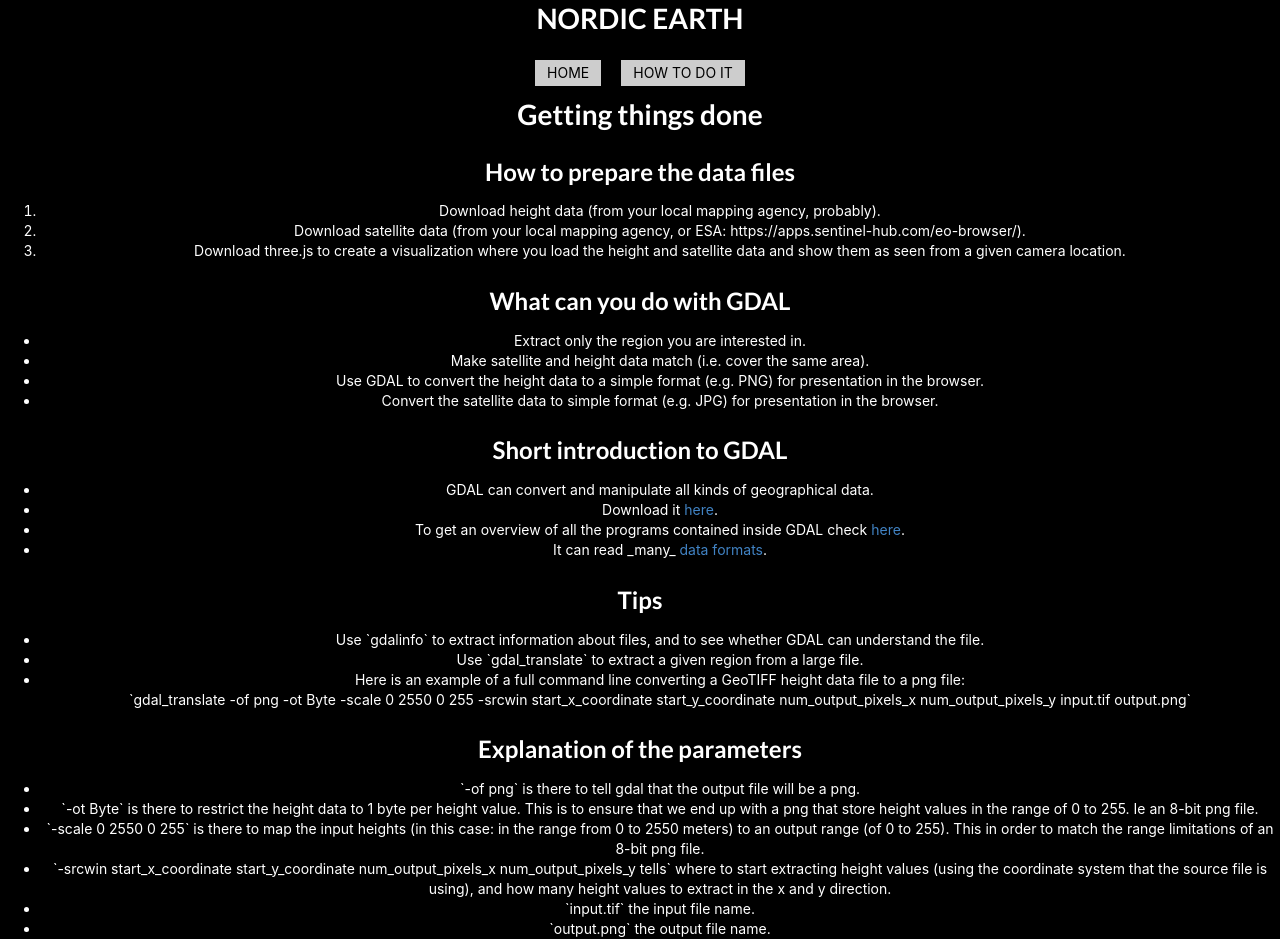
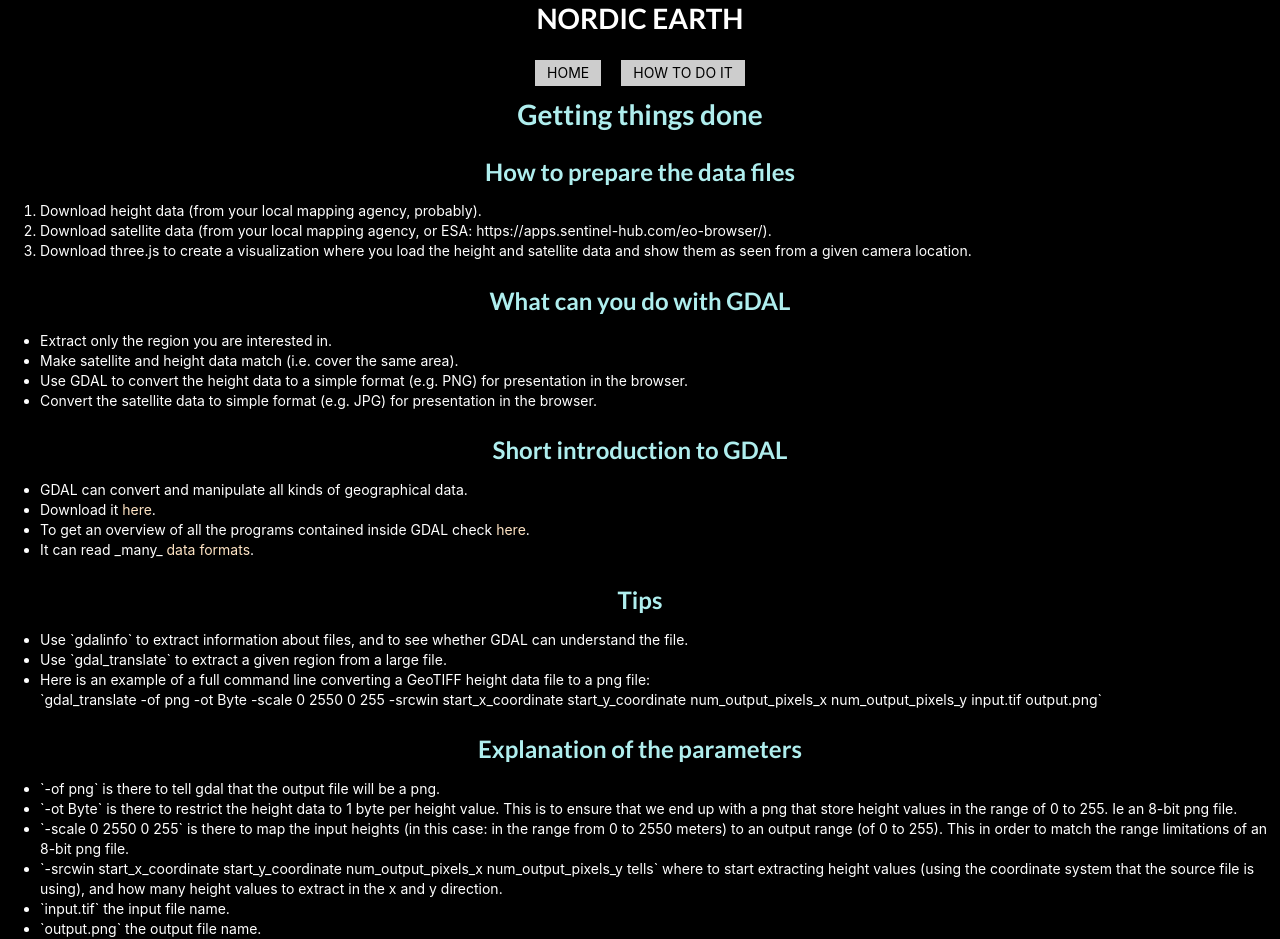
Before and after one commit to nordvision/NordicEarth, a React (Create React App) app in the folder front/: page /instructions in a window 1280 px wide. Built offline with nearby package versions, Linux system fonts and the light colour scheme.

Commit message:
More styling

```diff
--- a/front/src/pages/InstructionsPage.css
+++ b/front/src/pages/InstructionsPage.css
@@ -1,3 +1,13 @@
 .InstructionsPage {
-  color: #FFF
+  color: #FFF;
+  text-align: left;
 }
+
+.InstructionsPage h1, .InstructionsPage h2 {
+  text-align: center;
+  color: paleturquoise;
+}
+
+.InstructionsPage a {
+  color: bisque;
+}
```
